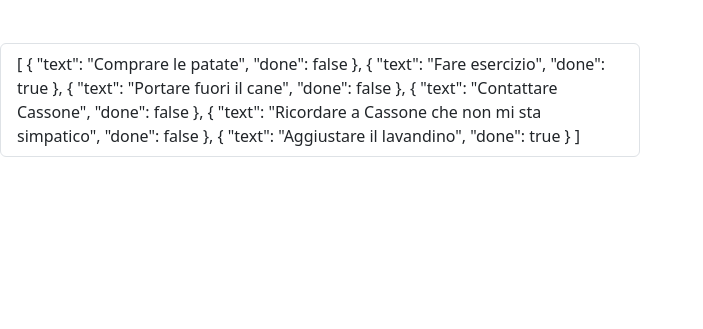
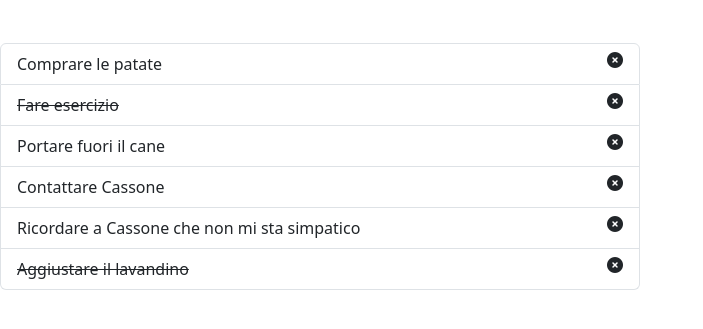
Before and after one commit to christiandigiandomenico/vue-todolist, a plain HTML site: page index.html in a window 1280 px wide. Shown: the part 53-382 px from the top of the page, without its empty margins (0-703 px from the left). Drawn offline with nearby package versions, Linux system fonts and the light colour scheme.

Commit message:
Milestone completata

```diff
--- a/css/style.css
+++ b/css/style.css
@@ -0,0 +1,3 @@
+.list-group-item.true span {
+    text-decoration: line-through;
+}
--- a/index.html
+++ b/index.html
@@ -10,6 +10,9 @@
     <!-- Bootstrap -->
     <link href="https://cdn.jsdelivr.net/npm/bootstrap@5.3.2/dist/css/bootstrap.min.css" rel="stylesheet"
         integrity="sha384-T3c6CoIi6uLrA9TneNEoa7RxnatzjcDSCmG1MXxSR1GAsXEV/Dwwykc2MPK8M2HN" crossorigin="anonymous">
+
+    <!-- Fontawesome -->
+    <script src="https://kit.fontawesome.com/1ad8417259.js" crossorigin="anonymous"></script>
 </head>
 
 <body>
@@ -23,7 +26,9 @@
         </h1>
 
         <ul class="list-group w-50">
-            <li class="list-group-item">{{tasks}}</li>
+            <li v-for="(currentTask, index) in tasks" class="list-group-item d-flex justify-content-between"
+                :class="currentTask.done == true ? 'true' : '' "><span>{{currentTask.text}}</span> <i
+                    class="fa-solid fa-circle-xmark"></i></li>
         </ul>
 
     </div>
```
